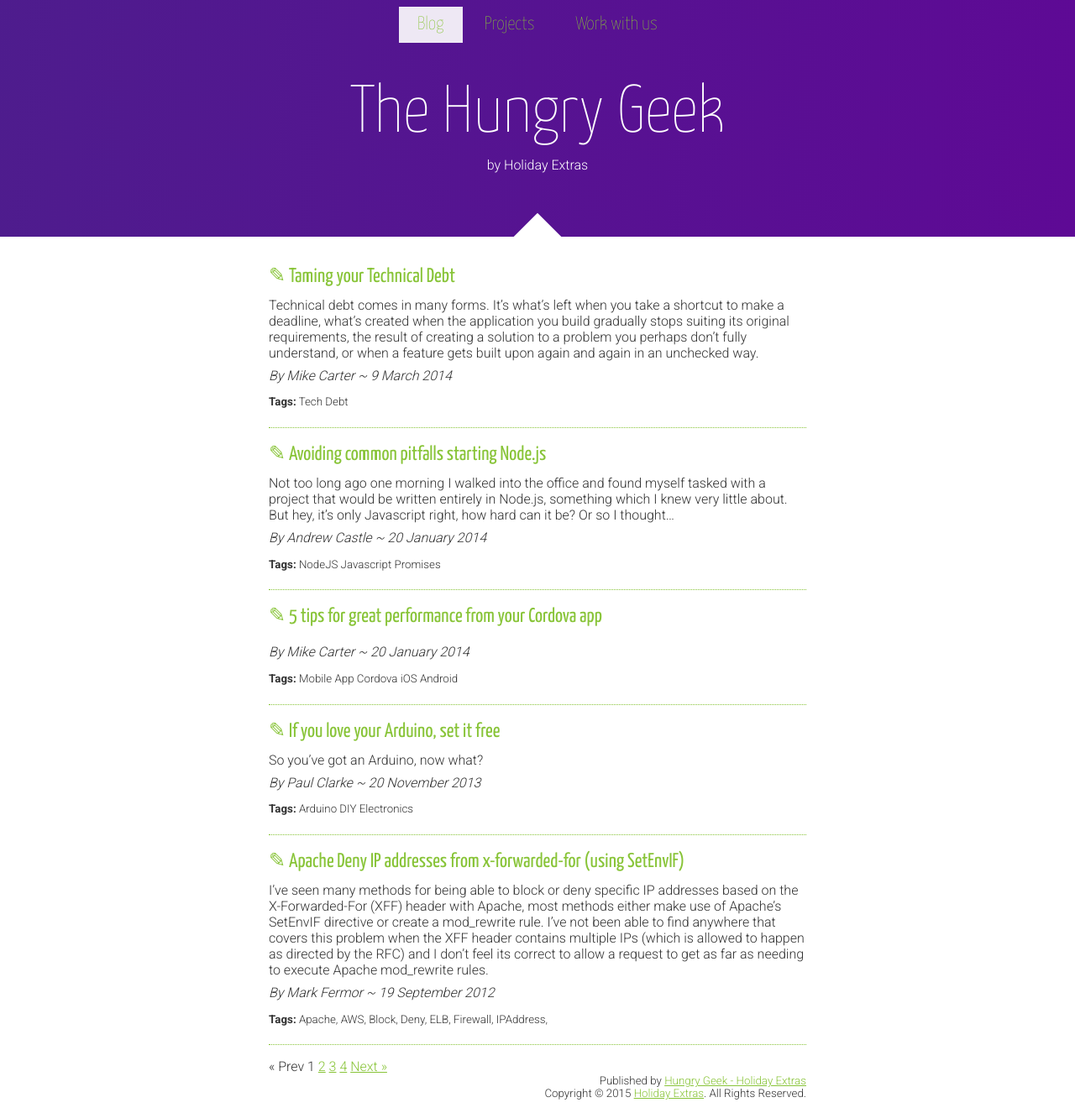
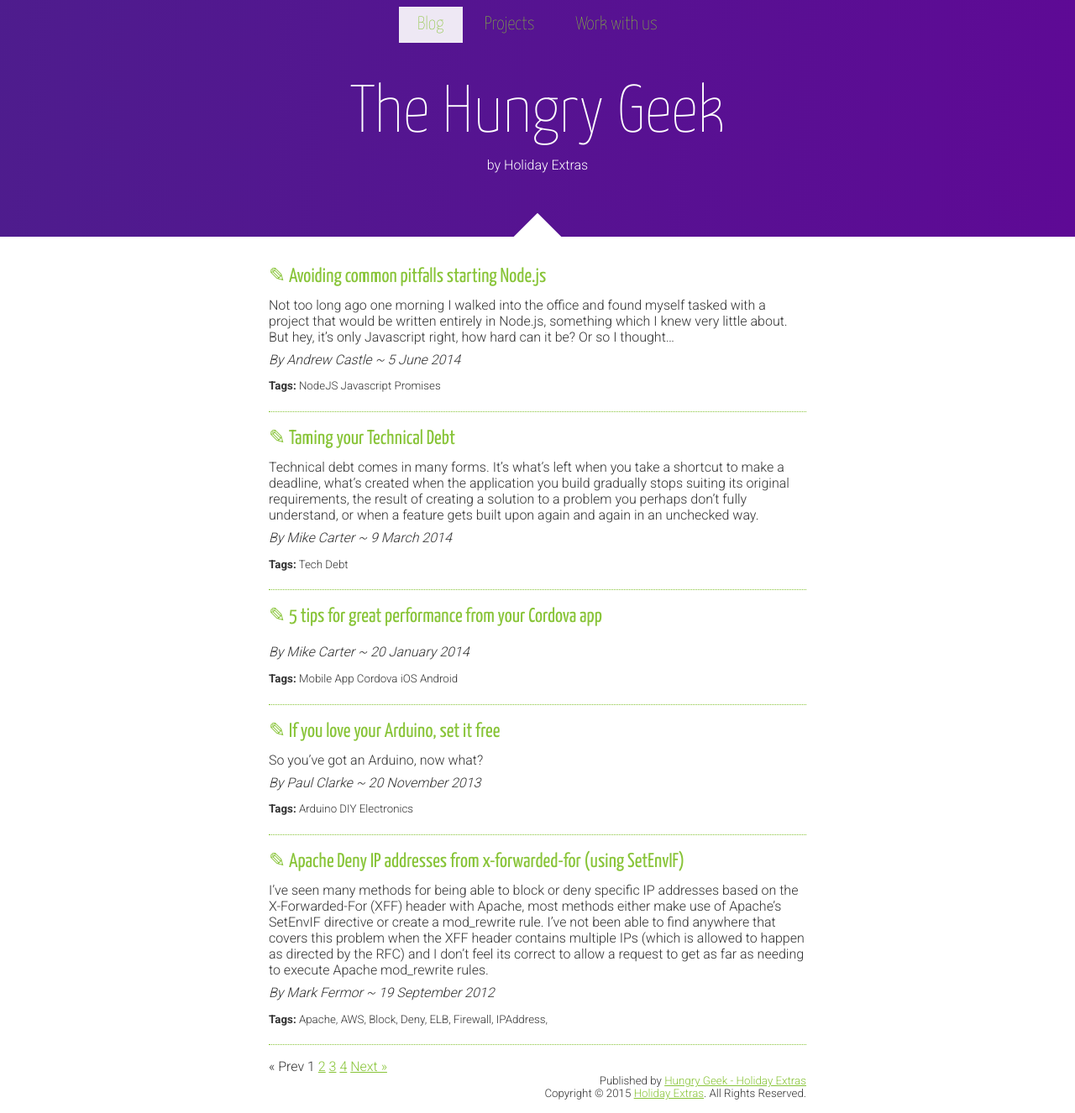
Before and after one commit to holidayextras/holidayextras.github.com, a Jekyll site: the page built from index.html, in a window 1280 px wide. Shown: the whole page at 84% size. Built offline with Jekyll 4.4.1, drawn with Linux system fonts in a browser that asks for light colours; nearby versions of some CDN libraries; the list of posts is cut into pages by our own code.

Commit message:
bad time on post

```diff
--- a/_posts/2014-06-05-avoiding-common-pitfalls-starting-node-js.md
+++ b/_posts/2014-06-05-avoiding-common-pitfalls-starting-node-js.md
@@ -1,7 +1,7 @@
 ---
 layout: post
 title: Avoiding common pitfalls starting Node.js
-date: 2014-01-20 12:00:00
+date: 2014-06-05 12:00:00
 categories: NodeJS
 author: Andrew Castle
 tags: NodeJS Javascript Promises
```
